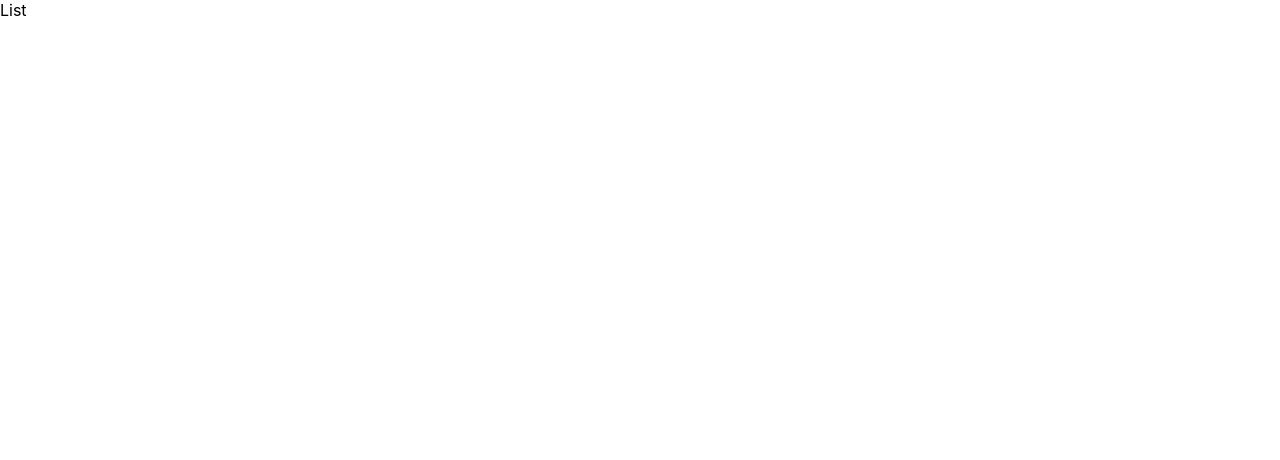
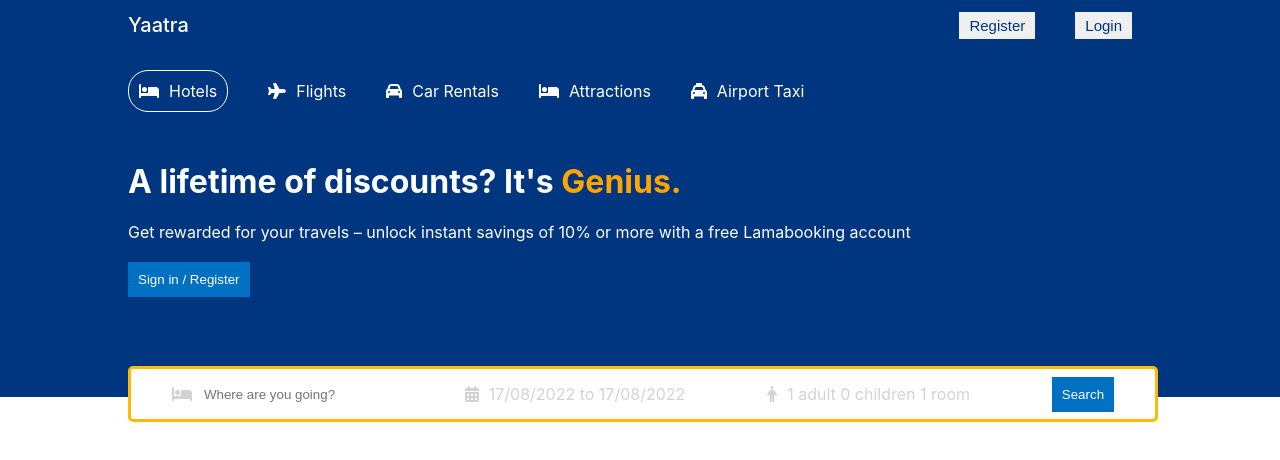
Before and after one commit to Subhradeep10/Yaatra, a React (Create React App) app in the folder frontend/: page /hotels in a window 1280 px wide. Shown: the top 460 px of the page. Built offline with nearby package versions, Linux system fonts and the light colour scheme.

Commit message:
Hotel page init

```diff
--- a/frontend/src/Components/Header/Header.jsx
+++ b/frontend/src/Components/Header/Header.jsx
@@ -104,20 +104,25 @@
           </div>
           <div className="headerSearchItem">
             <FontAwesomeIcon icon={faPerson} className="headerIcon" />
-            <span className="headerSearchText">
+            <span
+              className="headerSearchText"
+              onClick={() => setOpenOptions(!openOptions)}
+            >
               {`${options.adult} adult ${options.children} children ${options.room} room`}
             </span>
+            {openOptions && (
               <div className="options">
                 <div className="optionItem">
                   <span className="optionText">Adult</span>
                   <div className="optionCounter">
                     <button
+                      disabled={options.adult === 1}
                       className="optionCounterButton"
                       onClick={() => handleOption("adult", "decrease")}
                     >
                       -
                     </button>
-                  <span className="optionCounter">1</span>
+                    <span className="optionCounter">{options.adult}</span>
                     <button
                       className="optionCounterButton"
                       onClick={() => handleOption("adult", "increase")}
@@ -130,12 +135,13 @@
                   <span className="optionText">Children</span>
                   <div className="optionCounter">
                     <button
+                      disabled={options.children === 0}
                       className="optionCounterButton"
                       onClick={() => handleOption("children", "decrease")}
                     >
                       -
                     </button>
-                  <span className="optionCounter">0</span>
+                    <span className="optionCounter">{options.children}</span>
                     <button
                       className="optionCounterButton"
                       onClick={() => handleOption("children", "increase")}
@@ -148,12 +154,13 @@
                   <span className="optionText">Room</span>
                   <div className="optionCounter">
                     <button
+                      disabled={options.room === 1}
                       className="optionCounterButton"
                       onClick={() => handleOption("room", "decrease")}
                     >
                       -
                     </button>
-                  <span className="optionCounter">1</span>
+                    <span className="optionCounter">{options.room}</span>
                     <button
                       className="optionCounterButton"
                       onClick={() => handleOption("room", "increase")}
@@ -163,6 +170,7 @@
                   </div>
                 </div>
               </div>
+            )}
           </div>
           <div className="headerSearchItem">
             <button className="headerBtn">Search</button>
--- a/frontend/src/Screens/List/List.jsx
+++ b/frontend/src/Screens/List/List.jsx
@@ -1,7 +1,14 @@
 import React from "react";
+import Header from "../../Components/Header/Header";
+import Navbar from "../../Components/Navbar/Navbar";
 
 const List = () => {
-  return <div>List</div>;
+  return (
+    <div>
+      <Navbar />
+      <Header />
+    </div>
+  );
 };
 
 export default List;
```
Lines whose indentation alone changed are shown as unchanged.
